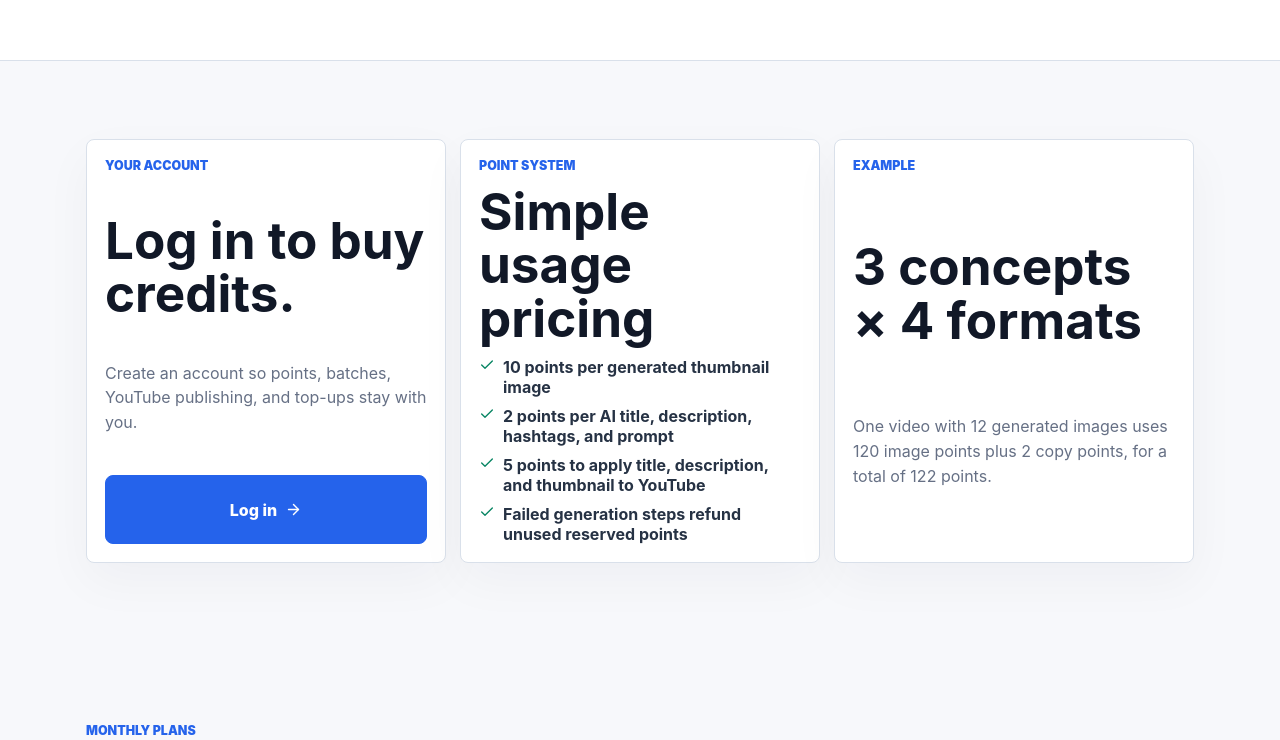
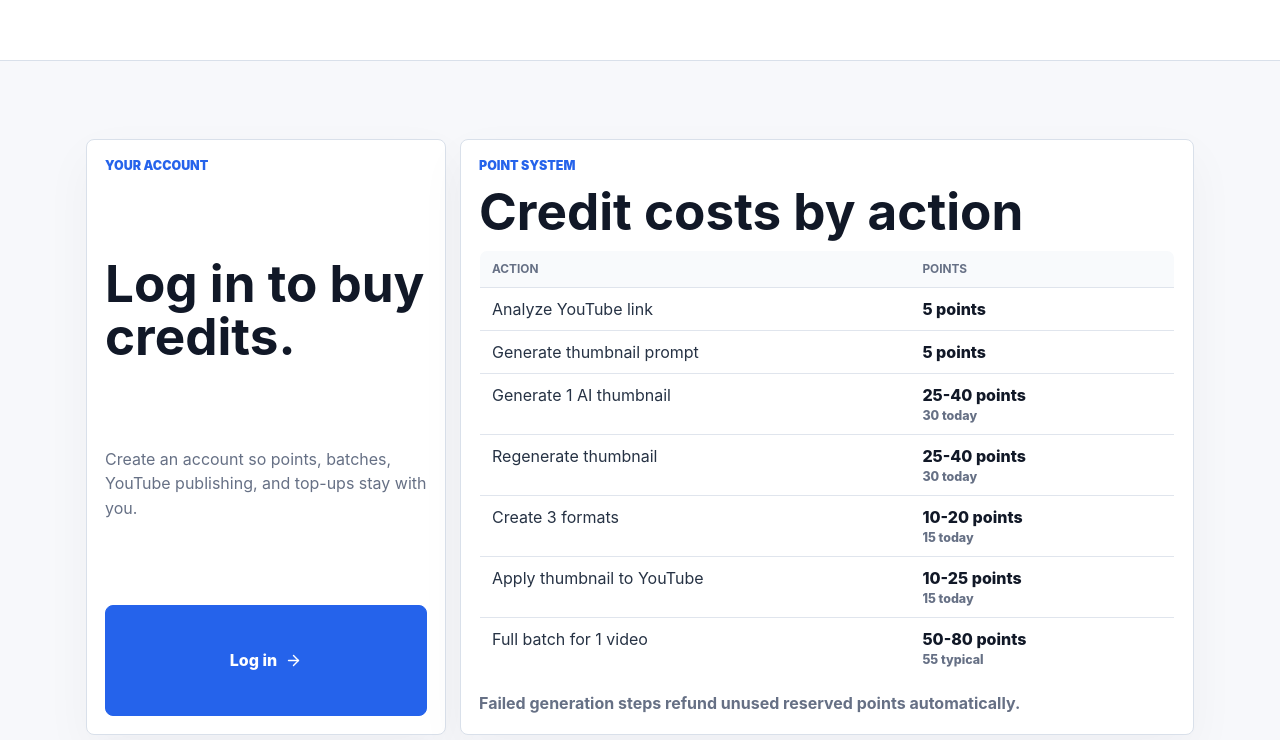
Before and after one commit to romeovincentjames-eng/ThumibnailFlow, a Next.js app: page /pricing in a window 1280 px wide. Shown: the part 500-1240 px from the top of the page. Built offline with nearby package versions, Linux system fonts and the light colour scheme; no server answers.

Commit message:
Update credit pricing model

```diff
--- a/app/api/batches/route.ts
+++ b/app/api/batches/route.ts
@@ -64,10 +64,8 @@ export async function POST(request: NextRequest) {
     const perVideoCounts = Array.from({ length: sourceCount }, (_item, index) =>
       parseOptionalThumbnailCount(formData.get(`thumbnailCount-${index}`))
     );
-    const totalImagesRequested = perVideoCounts.reduce(
-      (total, count) => total + (count ?? globalThumbnailCount) * formats.length,
-      0
-    );
+    const thumbnailCounts = perVideoCounts.map((count) => count ?? globalThumbnailCount);
+    const totalImagesRequested = thumbnailCounts.reduce((total, count) => total + count * formats.length, 0);
 
     if (totalImagesRequested > MAX_IMAGES_PER_BATCH) {
       return NextResponse.json(
@@ -81,8 +79,8 @@ export async function POST(request: NextRequest) {
     const repository = getRepository();
     const account = await getOrCreateBillingAccount();
     const pointsRequired = estimateBatchPoints({
-      videoCount: sourceCount,
-      totalImages: totalImagesRequested
+      thumbnailCounts,
+      formatCount: formats.length
     });
 
     if (account.pointsBalance < pointsRequired) {
--- a/app/globals.css
+++ b/app/globals.css
@@ -535,6 +535,10 @@ a {
   box-shadow: 0 18px 50px rgba(17, 24, 39, 0.04);
 }
 
+.pricing-rules-card-wide {
+  grid-column: span 2;
+}
+
 .pricing-rules-card h2 {
   margin: 0;
   color: var(--text);
@@ -564,6 +568,53 @@ a {
 .pricing-rules-card li svg {
   flex: 0 0 auto;
   color: var(--good);
+}
+
+.pricing-rules-table {
+  width: 100%;
+  border-collapse: collapse;
+  overflow: hidden;
+  border: 1px solid rgba(217, 224, 234, 0.92);
+  border-radius: 8px;
+  color: var(--ink-soft);
+}
+
+.pricing-rules-table th,
+.pricing-rules-table td {
+  padding: 11px 12px;
+  border-bottom: 1px solid rgba(217, 224, 234, 0.82);
+  text-align: left;
+  vertical-align: top;
+}
+
+.pricing-rules-table th {
+  background: #f8fafc;
+  color: var(--muted);
+  font-size: 0.74rem;
+  letter-spacing: 0;
+  text-transform: uppercase;
+}
+
+.pricing-rules-table tr:last-child td {
+  border-bottom: 0;
+}
+
+.pricing-rules-table td:last-child {
+  width: 38%;
+  color: var(--text);
+  font-weight: 850;
+}
+
+.pricing-rules-table span {
+  display: block;
+  margin-top: 3px;
+  color: var(--muted);
+  font-size: 0.78rem;
+  font-weight: 800;
+}
+
+.pricing-refund-note {
+  font-weight: 750;
 }
 
 .section-heading-row {
@@ -1788,6 +1839,10 @@ a {
     width: min(680px, 100%);
   }
 
+  .pricing-rules-card-wide {
+    grid-column: auto;
+  }
+
   .cta-inner,
   .marketing-footer {
     align-items: flex-start;
--- a/app/pricing/page.tsx
+++ b/app/pricing/page.tsx
@@ -3,7 +3,14 @@ import { ArrowRight, Check } from "lucide-react";
 import { MarketingFooter, MarketingNav } from "@/components/Marketing";
 import { getCurrentUser } from "@/lib/auth/server";
 import { getOrCreateBillingAccount } from "@/lib/billingSession";
-import { BILLING_PLANS, POINT_COSTS, TOP_UP_PACKS, getStripePriceId } from "@/lib/points";
+import {
+  BILLING_PLANS,
+  POINT_COSTS,
+  POINT_COST_RANGES,
+  TOP_UP_PACKS,
+  estimateVideoPoints,
+  getStripePriceId
+} from "@/lib/points";
 
 type PricingPageProps = {
   searchParams?: {
@@ -19,6 +26,8 @@ export default async function PricingPage({ searchParams }: PricingPageProps) {
   const user = await getCurrentUser();
   const billing = user ? await getBillingAccountSnapshot() : null;
   const isLoggedIn = Boolean(user);
+  const oneVideoExample = estimateVideoPoints({ thumbnailCount: 1, formatCount: 4 });
+  const threeConceptExample = estimateVideoPoints({ thumbnailCount: 3, formatCount: 4 });
 
   return (
     <main className="marketing-site">
@@ -64,34 +73,73 @@ export default async function PricingPage({ searchParams }: PricingPageProps) {
               </>
             )}
           </article>
-          <article className="pricing-rules-card">
+          <article className="pricing-rules-card pricing-rules-card-wide">
             <span className="section-eyebrow">Point System</span>
-            <h2>Simple usage pricing</h2>
-            <ul>
-              <li>
-                <Check aria-hidden="true" size={16} />
-                {POINT_COSTS.thumbnailImage} points per generated thumbnail image
-              </li>
-              <li>
-                <Check aria-hidden="true" size={16} />
-                {POINT_COSTS.creativePackPerVideo} points per AI title, description, hashtags, and prompt
-              </li>
-              <li>
-                <Check aria-hidden="true" size={16} />
-                {POINT_COSTS.youtubeApply} points to apply title, description, and thumbnail to YouTube
-              </li>
-              <li>
-                <Check aria-hidden="true" size={16} />
-                Failed generation steps refund unused reserved points
-              </li>
-            </ul>
+            <h2>Credit costs by action</h2>
+            <table className="pricing-rules-table">
+              <thead>
+                <tr>
+                  <th>Action</th>
+                  <th>Points</th>
+                </tr>
+              </thead>
+              <tbody>
+                <tr>
+                  <td>Analyze YouTube link</td>
+                  <td>{POINT_COSTS.analyzeYouTubeLink} points</td>
+                </tr>
+                <tr>
+                  <td>Generate thumbnail prompt</td>
+                  <td>{POINT_COSTS.thumbnailPrompt} points</td>
+                </tr>
+                <tr>
+                  <td>Generate 1 AI thumbnail</td>
+                  <td>
+                    {POINT_COST_RANGES.thumbnailImage.min}-{POINT_COST_RANGES.thumbnailImage.max} points
+                    <span>{POINT_COSTS.thumbnailImage} today</span>
+                  </td>
+                </tr>
+                <tr>
+                  <td>Regenerate thumbnail</td>
+                  <td>
+                    {POINT_COST_RANGES.thumbnailRegeneration.min}-{POINT_COST_RANGES.thumbnailRegeneration.max} points
+                    <span>{POINT_COSTS.thumbnailRegeneration} today</span>
+                  </td>
+                </tr>
+                <tr>
+                  <td>Create 3 formats</td>
+                  <td>
+                    {POINT_COST_RANGES.threeFormatSet.min}-{POINT_COST_RANGES.threeFormatSet.max} points
+                    <span>{POINT_COSTS.threeFormatSet} today</span>
+                  </td>
+                </tr>
+                <tr>
+                  <td>Apply thumbnail to YouTube</td>
+                  <td>
+                    {POINT_COST_RANGES.youtubeApply.min}-{POINT_COST_RANGES.youtubeApply.max} points
+                    <span>{POINT_COSTS.youtubeApply} today</span>
+                  </td>
+                </tr>
+                <tr>
+                  <td>Full batch for 1 video</td>
+                  <td>
+                    {POINT_COST_RANGES.fullBatchPerVideo.min}-{POINT_COST_RANGES.fullBatchPerVideo.max} points
+                    <span>{oneVideoExample} typical</span>
+                  </td>
+                </tr>
+              </tbody>
+            </table>
+            <p className="pricing-refund-note">
+              Failed generation steps refund unused reserved points automatically.
+            </p>
           </article>
           <article className="pricing-rules-card">
             <span className="section-eyebrow">Example</span>
             <h2>3 concepts × 4 formats</h2>
             <p>
-              One video with 12 generated images uses 120 image points plus 2 copy points,
-              for a total of 122 points.
+              One video with three thumbnail concepts and every format uses {threeConceptExample} points:
+              {POINT_COSTS.creativePackPerVideo} for analysis and prompt work, then {POINT_COSTS.thumbnailImage}
+              plus {POINT_COSTS.threeFormatSet} format points per concept.
             </p>
           </article>
         </div>
--- a/lib/points.ts
+++ b/lib/points.ts
@@ -2,10 +2,24 @@ import { getEnv } from "@/lib/env";
 import type { BillingPlanKey, OutputFormat, ThumbnailCountOption } from "@/lib/types";
 
 export const POINT_COSTS = {
-  creativePackPerVideo: 2,
-  thumbnailImage: 10,
-  youtubeApply: 5,
+  analyzeYouTubeLink: 5,
+  thumbnailPrompt: 5,
+  creativePackPerVideo: 10,
+  thumbnailImage: 30,
+  thumbnailRegeneration: 30,
+  threeFormatSet: 15,
+  youtubeApply: 15,
+  fullBatchPerVideoMin: 50,
+  fullBatchPerVideoMax: 80,
   clippingAnalyzer: 20
+} as const;
+
+export const POINT_COST_RANGES = {
+  thumbnailImage: { min: 25, max: 40 },
+  thumbnailRegeneration: { min: 25, max: 40 },
+  threeFormatSet: { min: 10, max: 20 },
+  youtubeApply: { min: 10, max: 25 },
+  fullBatchPerVideo: { min: 50, max: 80 }
 } as const;
 
 export type PaidPlanKey = Exclude<BillingPlanKey, "free">;
@@ -102,10 +116,33 @@ export function getStripePriceId(priceEnv: string) {
   return getEnv(priceEnv);
 }
 
-export function estimateBatchPoints(input: {
-  videoCount: number;
-  totalImages: number;
-}) {
+export function estimateFormatSetPoints(formatCount: number) {
+  const extraFormats = Math.max(0, formatCount - 1);
+  return extraFormats === 0 ? 0 : Math.ceil(extraFormats / 3) * POINT_COSTS.threeFormatSet;
+}
+
+export function estimateBatchPoints(input:
+  | {
+      thumbnailCounts: number[];
+      formatCount: number;
+    }
+  | {
+      videoCount: number;
+      totalImages: number;
+    }
+) {
+  if ("thumbnailCounts" in input) {
+    return input.thumbnailCounts.reduce(
+      (total, thumbnailCount) =>
+        total +
+        estimateVideoPoints({
+          thumbnailCount,
+          formatCount: input.formatCount
+        }),
+      0
+    );
+  }
+
   return input.videoCount * POINT_COSTS.creativePackPerVideo + input.totalImages * POINT_COSTS.thumbnailImage;
 }
 
@@ -115,16 +152,16 @@ export function estimateVideoPoints(input: {
 }) {
   return (
     POINT_COSTS.creativePackPerVideo +
-    Number(input.thumbnailCount) * input.formatCount * POINT_COSTS.thumbnailImage
+    Number(input.thumbnailCount) * (POINT_COSTS.thumbnailImage + estimateFormatSetPoints(input.formatCount))
   );
 }
 
 export function estimateConceptPoints(formats: OutputFormat[]) {
-  return formats.length * POINT_COSTS.thumbnailImage;
+  return POINT_COSTS.thumbnailRegeneration + estimateFormatSetPoints(formats.length);
 }
 
 export function estimateThumbnailPoints() {
-  return POINT_COSTS.thumbnailImage;
+  return POINT_COSTS.thumbnailRegeneration;
 }
 
 export function isInsufficientPointsError(error: unknown) {
```
Also changed, not shown: components/BatchCreator.tsx (+30 -6 lines), 1 other file (tests, documents, lock files or other folders).
